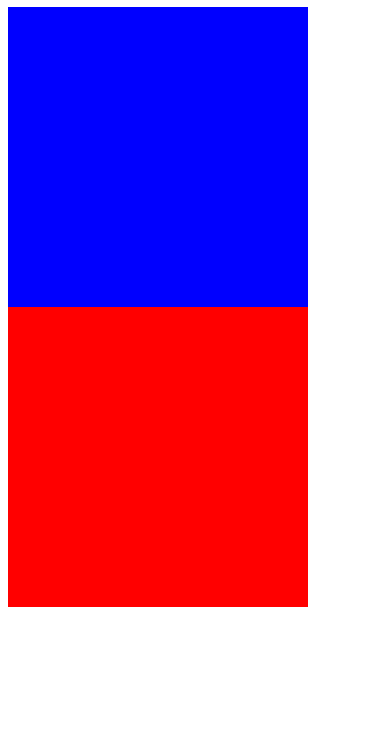
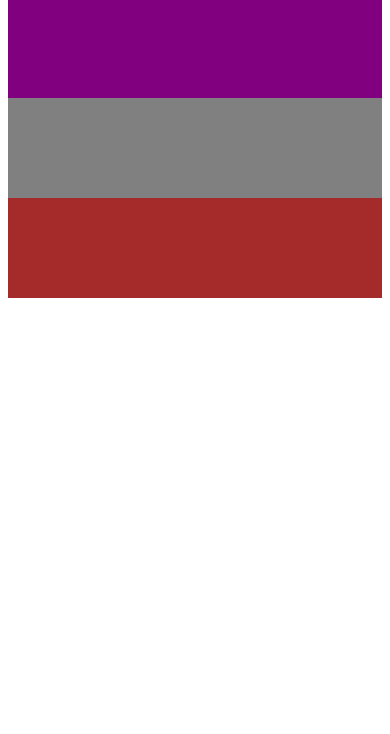
Before and after one commit to Edi-Guti/responsiveDesignintro, a plain HTML site: page index.html in a window 390 px wide. Shown: the part 110-844 px from the top of the page. Drawn offline with Linux system fonts and the light colour scheme.

Commit message:
added media query

```diff
--- a/css/main.css
+++ b/css/main.css
@@ -1,23 +1,41 @@
 /* start at moble size, and work up from there */
 
 .box1 {
-	width: 300px;
+	width: 100%;
 	height: 300px;
-	background-color: blue;
+	background-color: pink;
 }
 
 .box2 {
-	width: 300px;
+	width: 100%;
 	height: 300px;
 	background-color: red;
 }
 
+.box3 {
+	width: 100%;
+	height: 300px;
+}
+
+.box4 {
+	width: 100%;
+	height: 300px;
+}
+
 /* this is a basic media query */
+
+
 
 /* change the layout when we're viewing the app on a phone */
 
-@media only screen and (min-device-width: 320px) and (max-device-width: 480px)
+@media only screen and (min-device-width: 641px) and (max-device-width: 1140px)
 	{
 
-	.box1 {	background-color: yellow; }
+	.box1 {	background-color: blue; width: 100%; height: 100px; }
+
+	.box2 {	background-color: purple; width: 100%; height: 100px; }
+
+	.box3 {	background-color: grey; width: 100%; height: 100px; }
+
+	.box4 {	background-color: brown; width: 100%; height: 100px; }
 }
--- a/css/reset.css
+++ b/css/reset.css
@@ -0,0 +1,48 @@
+/* http://meyerweb.com/eric/tools/css/reset/
+   v2.0 | 20110126
+   License: none (public domain)
+*/
+
+html, body, div, span, applet, object, iframe,
+h1, h2, h3, h4, h5, h6, p, blockquote, pre,
+a, abbr, acronym, address, big, cite, code,
+del, dfn, em, img, ins, kbd, q, s, samp,
+small, strike, strong, sub, sup, tt, var,
+b, u, i, center,
+dl, dt, dd, ol, ul, li,
+fieldset, form, label, legend,
+table, caption, tbody, tfoot, thead, tr, th, td,
+article, aside, canvas, details, embed,
+figure, figcaption, footer, header, hgroup,
+menu, nav, output, ruby, section, summary,
+time, mark, audio, video {
+	margin: 0;
+	padding: 0;
+	border: 0;
+	font-size: 100%;
+	font: inherit;
+	vertical-align: baseline;
+}
+/* HTML5 display-role reset for older browsers */
+article, aside, details, figcaption, figure,
+footer, header, hgroup, menu, nav, section {
+	display: block;
+}
+body {
+	line-height: 1;
+}
+ol, ul {
+	list-style: none;
+}
+blockquote, q {
+	quotes: none;
+}
+blockquote:before, blockquote:after,
+q:before, q:after {
+	content: '';
+	content: none;
+}
+table {
+	border-collapse: collapse;
+	border-spacing: 0;
+}
--- a/index.html
+++ b/index.html
@@ -7,10 +7,13 @@
 </head>
 <body>
 	<main>
-		<h1>Using media queries with responsive design</h1>
 		<div class="box1"></div>
 
 		<div class="box2"></div>
+
+		<div class="box3"></div>
+
+		<div class="box4"></div>
 	</main>
 </body>
 </html>
```
Also changed, not shown: 1 other file.
